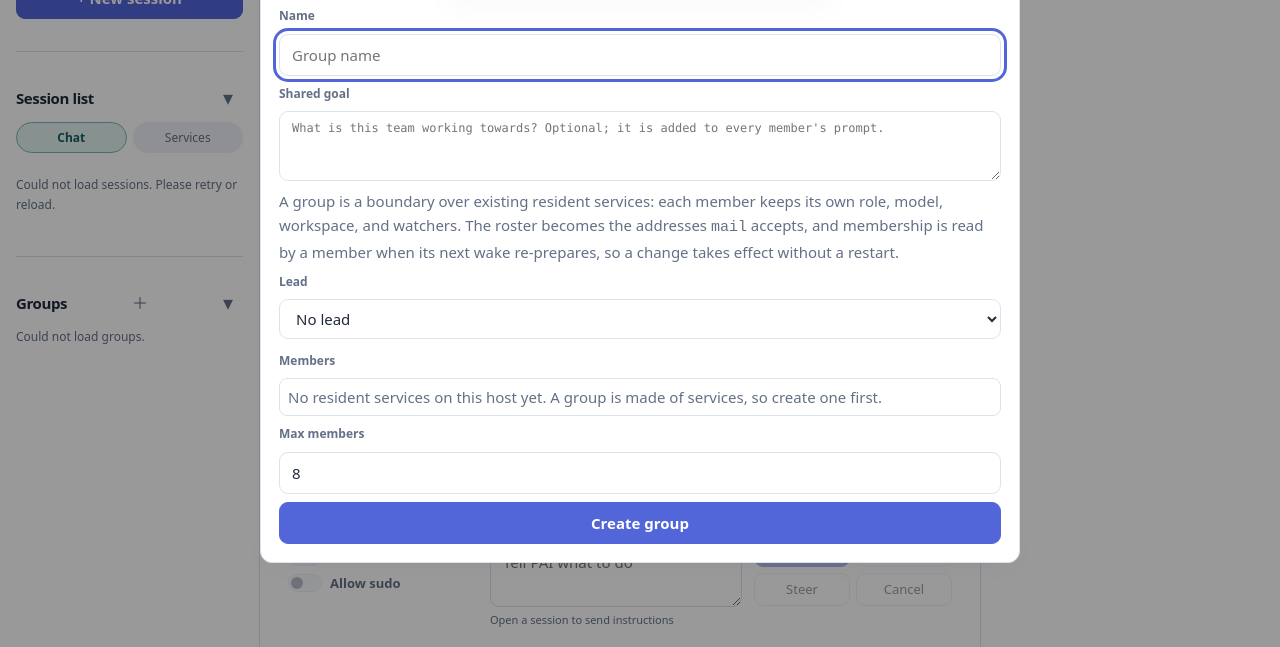
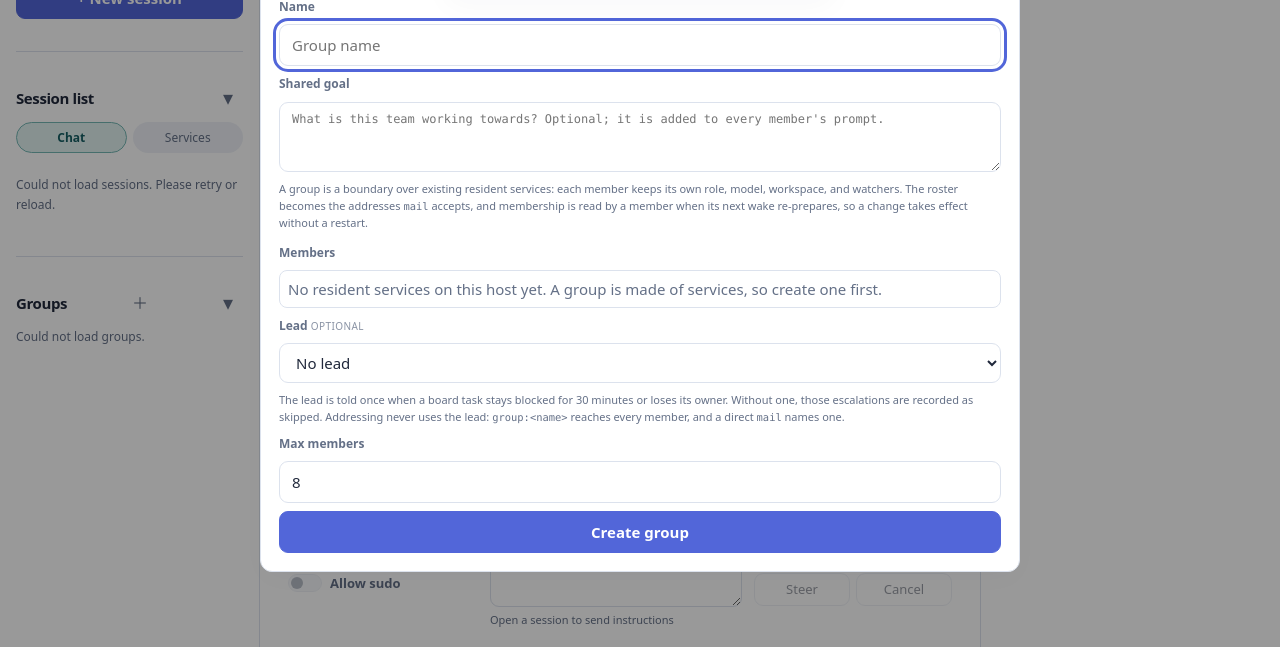
Before and after one commit to Carudy/pai, a plain HTML site: page internal/web/index.html in a window 1280 px wide. Both pictures are taken after a click on the button "Create a group". Shown: the part 153-800 px from the top of the page. Drawn offline with Linux system fonts and the light colour scheme; no server answers.

Commit message:
fix(web): align checkboxes and let the lead follow its members
The shared form rule gave every `input` a full width, padding, and a border.
Radios had already been reset locally for that reason; checkboxes never were,
so a checkbox stretched into a column and squeezed its label into a ragged
sliver. That is what made the group member picker look misaligned and made
"Pre-approve command watchers" read as a two-column table with a centred box.
The reset now lives once, next to the rule that causes it, so a new form cannot
reintroduce it; the switch and role radios keep their own overrides.

In the New group dialog the lead select moves below the member picker, since a
lead can only be one of the ticked members, and it is labelled optional with a
line saying what it actually does: it receives the one escalation for a board
task that stays blocked or loses its owner, and it plays no part in addressing.
Each picker row is now one clickable band, so the checkbox column lines up
whatever the session names are.

```diff
--- a/internal/web/index.html
+++ b/internal/web/index.html
@@ -501,20 +501,26 @@
                         rows="3"
                         placeholder="What is this team working towards? Optional; it is added to every member's prompt."
                     ></textarea>
-                    <p class="muted">
+                    <p class="field-hint">
                         A group is a boundary over existing resident services: each member keeps its own role, model, workspace, and
                         watchers. The roster becomes the addresses <code>mail</code> accepts, and membership is read by a member when its
                         next wake re-prepares, so a change takes effect without a restart.
                     </p>
-                    <label for="group-new-lead">Lead</label>
-                    <select id="group-new-lead" title="Optional escalation hint; it plays no role in addressing">
-                        <option value="">No lead</option>
-                    </select>
                     <div class="watcher-form-head">
                         <span>Members</span>
                         <span id="group-new-members-hint" class="muted"></span>
                     </div>
                     <div id="group-new-members" class="check-list"></div>
+                    <!-- The lead is chosen from the ticked members, so it follows the picker. -->
+                    <label for="group-new-lead">Lead <span class="optional">optional</span></label>
+                    <select id="group-new-lead" title="Escalation hint; it plays no part in addressing">
+                        <option value="">No lead</option>
+                    </select>
+                    <p class="field-hint">
+                        The lead is told once when a board task stays blocked for 30 minutes or loses its owner. Without one, those
+                        escalations are recorded as skipped. Addressing never uses the lead: <code>group:&lt;name&gt;</code> reaches
+                        every member, and a direct <code>mail</code> names one.
+                    </p>
                     <label for="group-new-max">Max members</label>
                     <input id="group-new-max" type="number" min="1" max="32" value="8" />
                     <button id="create-group" class="primary" type="submit">Create group</button>
--- a/internal/web/style.css
+++ b/internal/web/style.css
@@ -147,6 +147,21 @@ textarea,
 select {
     width: 100%;
     background: var(--panel);
+}
+
+/* A checkbox is not a text field. The rule above gives every control a full
+   width plus a padded border, which stretches a checkbox into a column and
+   squeezes its label into a ragged sliver; radios had to reset that locally.
+   Do it once, here, so a new form cannot reintroduce it. */
+input[type='checkbox'],
+input[type='radio'] {
+    flex: 0 0 auto;
+    width: 15px;
+    height: 15px;
+    margin: 0;
+    padding: 0;
+    border: 0;
+    accent-color: var(--accent);
 }
 
 textarea {
@@ -2442,6 +2457,28 @@ header p {
     color: var(--muted);
 }
 
+/* A quiet line under a field: explanation, not a label. */
+.field-hint {
+    margin: 0;
+    font-size: 11px;
+    line-height: 1.55;
+    color: var(--muted);
+}
+
+.field-hint code {
+    font-family: ui-monospace, SFMono-Regular, Menlo, monospace;
+    font-size: 0.95em;
+}
+
+/* "optional" beside a label, so an empty control reads as a choice. */
+.optional {
+    font-weight: 400;
+    font-size: 10px;
+    text-transform: uppercase;
+    letter-spacing: 0.04em;
+    opacity: 0.75;
+}
+
 .muted {
     color: var(--muted);
 }
@@ -2718,16 +2755,28 @@ header p {
 }
 
 /* A member picker is a short scrollable list: a group is bounded, but the host's
-   service list is not, and the dialog should not grow with it. */
+   service list is not, and the dialog should not grow with it. Each row is one
+   clickable band, so the checkbox column lines up whatever the names are. */
 .check-list {
     display: flex;
     flex-direction: column;
-    gap: 6px;
+    gap: 2px;
     max-height: 200px;
     overflow-y: auto;
     padding: 6px 8px;
     border: 1px solid var(--border);
     border-radius: 8px;
+}
+
+.check-list .check {
+    padding: 3px 4px;
+    border-radius: 6px;
+    font-weight: 500;
+    color: var(--ink);
+}
+
+.check-list .check:hover {
+    background: var(--soft);
 }
 
 .group-row-head,
```
